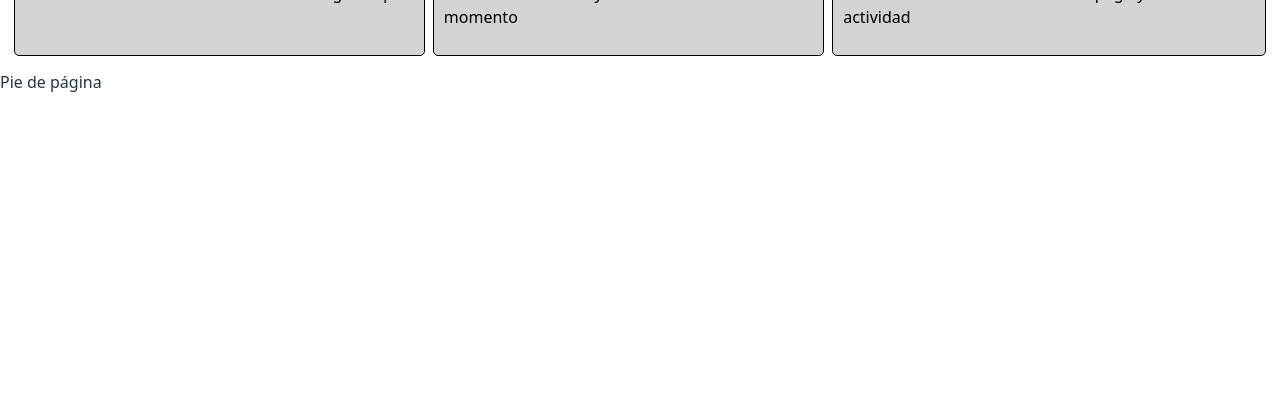
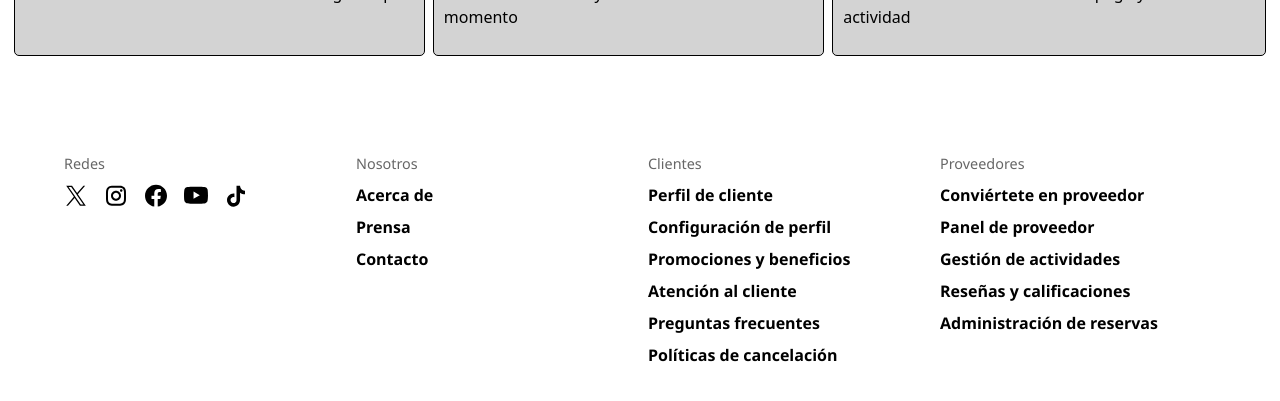
Before and after one commit to manuelcristobalescobedo/entrega-numero-4, a React (Vite) app: page / in a window 1280 px wide. Shown: the part 1345-1746 px from the top of the page. Before the commit the page ends 1439 px from the top, so only its background shows below. Built offline with nearby package versions, Linux system fonts and the light colour scheme.

Commit message:
Arreglo mayor a App.css, recuperando los estilos del Pie que desaparecieron durante el último merge

```diff
--- a/src/App.css
+++ b/src/App.css
@@ -188,3 +188,61 @@ input {
   padding: 10px;
 
 }
+
+/* Nuevos estilos pie de pagina */
+.pie-de-pagina {
+  background-color: #fff;
+  color: #000;
+  padding: 4rem 4rem 10rem 4rem;
+  font-family: 'Segoe UI', Tahoma, Geneva, Verdana, sans-serif
+}
+
+.footer-grid {
+  display: grid;
+  grid-template-columns: repeat(4, 1fr);
+  gap: 1rem;
+}
+
+.footer-col h4 {
+  margin-bottom: 0.5rem;
+  font-weight: 400;
+  font-size: 0.9rem;
+  color: #666;
+}
+
+.footer-col ul {
+  list-style: none;
+  padding: 0;
+  margin: 0;
+}
+
+.footer-col ul li {
+  margin-bottom: 0.5rem;
+}
+
+.footer-col ul li a {
+  text-decoration: none;
+  color: #000;
+  padding: 0;
+  border: none;
+  font-weight: 600;
+}
+
+.footer-col ul li a:hover {
+  color: #666;
+  background: none;
+}
+
+.footer-redes a {
+  margin-right: 1rem;
+  font-size: 1.2rem;
+  color: #000;
+  border: none;
+  padding: 0;
+}
+
+.footer-redes a:hover {
+  color: #666;
+  background: none;
+
+}
--- a/src/App.tsx
+++ b/src/App.tsx
@@ -1,6 +1,7 @@
 import "./App.css";
 import SeccionGaleria from "./components/SeccionGaleria";
-import SeccionBusqueda from "./components/SeccionBusqueda"
+import Pie from "./components/Pie";
+import SeccionBusqueda from "./components/SeccionBusqueda";
 import SeccionInformacion from "./components/SeccionInformacion";
 
 function App() {
@@ -15,7 +16,7 @@ function App() {
             <SeccionInformacion/>
         </div>
 
-            <footer className="ejemplo">Pie de página</footer>
+            <Pie />
         </>
     );
 }
--- a/src/components/SeccionBusqueda.tsx
+++ b/src/components/SeccionBusqueda.tsx
@@ -1,5 +1,5 @@
 import React from "react";
-import "/home/eeriepoisonous/entrega-numero-4/src/App.css";
+import "../App.css";
 
 
 const SeccionBusqueda: React.FC = () => {
--- a/src/components/SeccionInformacion.tsx
+++ b/src/components/SeccionInformacion.tsx
@@ -1,5 +1,5 @@
 import React from "react";
-import "/home/eeriepoisonous/entrega-numero-4/src/App.css";
+import "../App.css";
 
 
 const SeccionInformacion: React.FC = () => {
```
